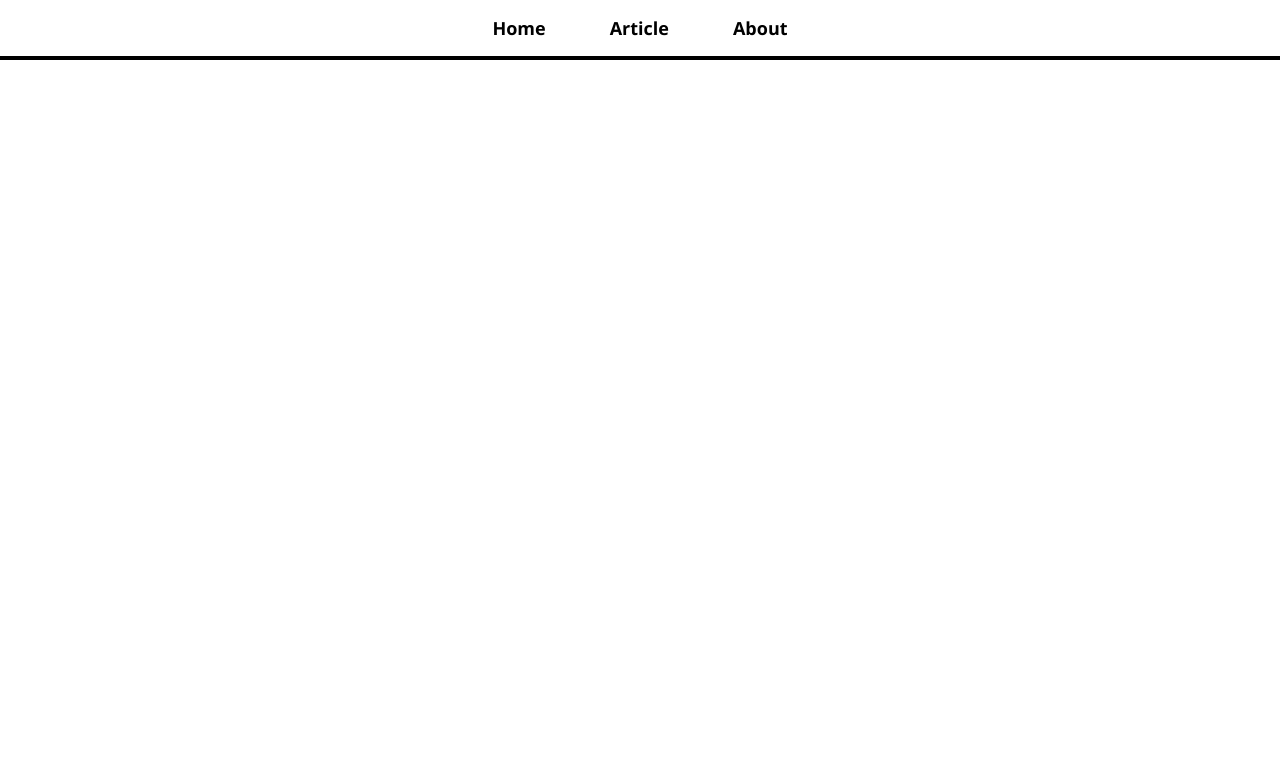
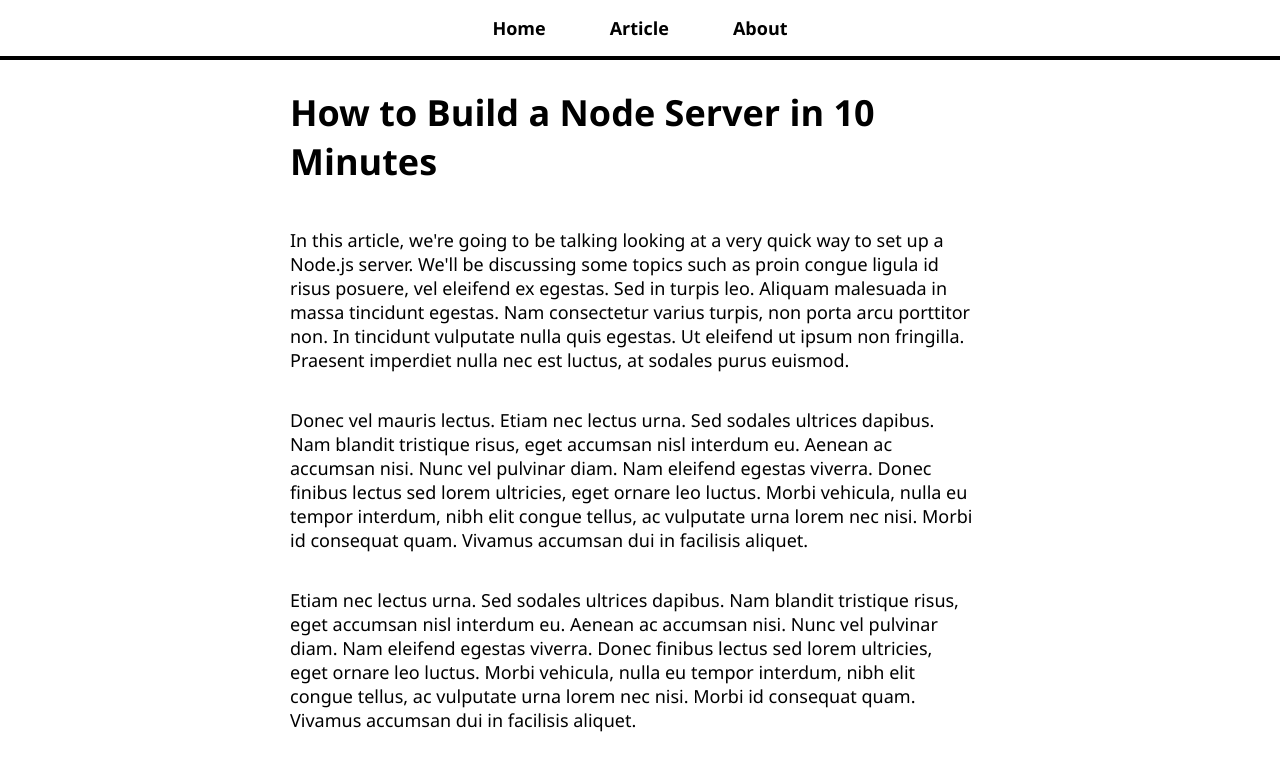
Before and after one commit to fernandoapeguero/react-blog, a React (Create React App) app: page /article/learn-node in a window 1280 px wide. Before the commit this address had no page. Shown: the top 770 px of the page. Built offline with nearby package versions, Linux system fonts and the light colour scheme.

Commit message:
Add route for specific article

```diff
--- a/package.json
+++ b/package.json
@@ -8,6 +8,7 @@
     "@testing-library/user-event": "^13.5.0",
     "react": "^18.1.0",
     "react-dom": "^18.1.0",
+    "react-router-dom": "^6.3.0",
     "react-scripts": "5.0.1",
     "web-vitals": "^2.1.4"
   },
--- a/src/App.js
+++ b/src/App.js
@@ -15,7 +15,7 @@
           <Route path="/" element={<HomePage />} exact />
           <Route path="/about" element={<AboutPage />} />
           <Route path="/articles-list" element={<ArticleList />} />
-          <Route path="/article" element={<ArticlePage />} />
+          <Route path="/article/:name" element={<ArticlePage />} />
         </Routes>
       </div>
     </div>
--- a/src/pages/ArticlePage.js
+++ b/src/pages/ArticlePage.js
@@ -1,9 +1,20 @@
 import React from "react";
+import { useParams } from "react-router-dom";
+import articles from "./article-content";
 
 const ArticlePage = () => {
+  const { name } = useParams();
+
+  const currentArticle = articles.find((article) => article.name === name);
+
+  if (!currentArticle) return <h1>Article does not exists.</h1>;
+
   return (
     <div>
-      <h1>This is an article</h1>
+      <h1>{currentArticle.title}</h1>
+      {currentArticle.content.map((text, key) => (
+        <p key={key}>{text}</p>
+      ))}
     </div>
   );
 };
```
Also changed, not shown: 1 other file (tests, documents, lock files or other folders).
